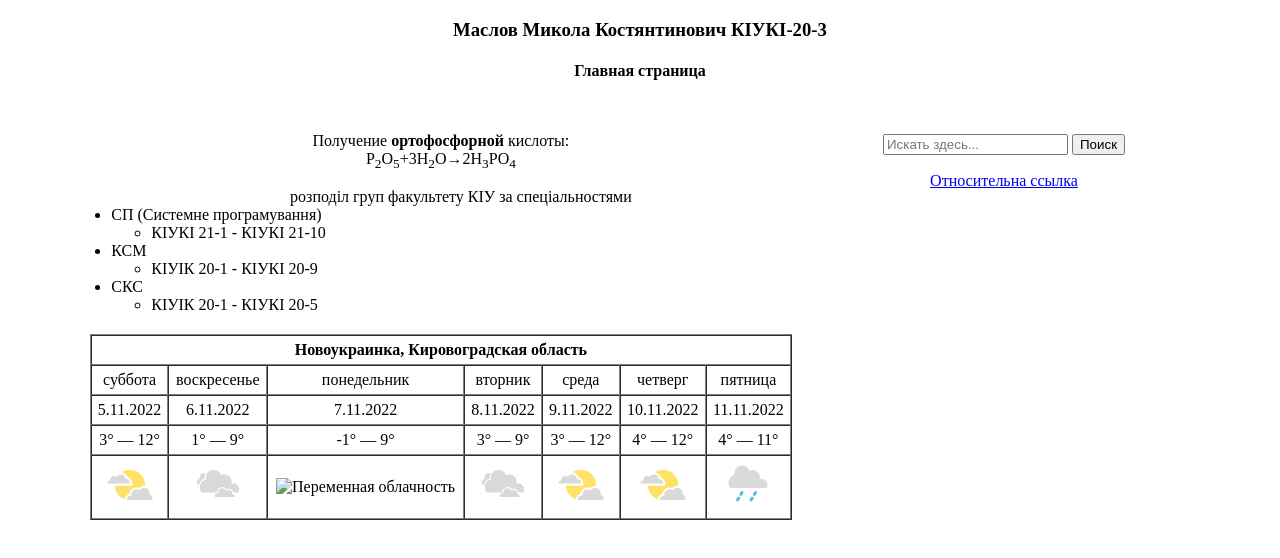
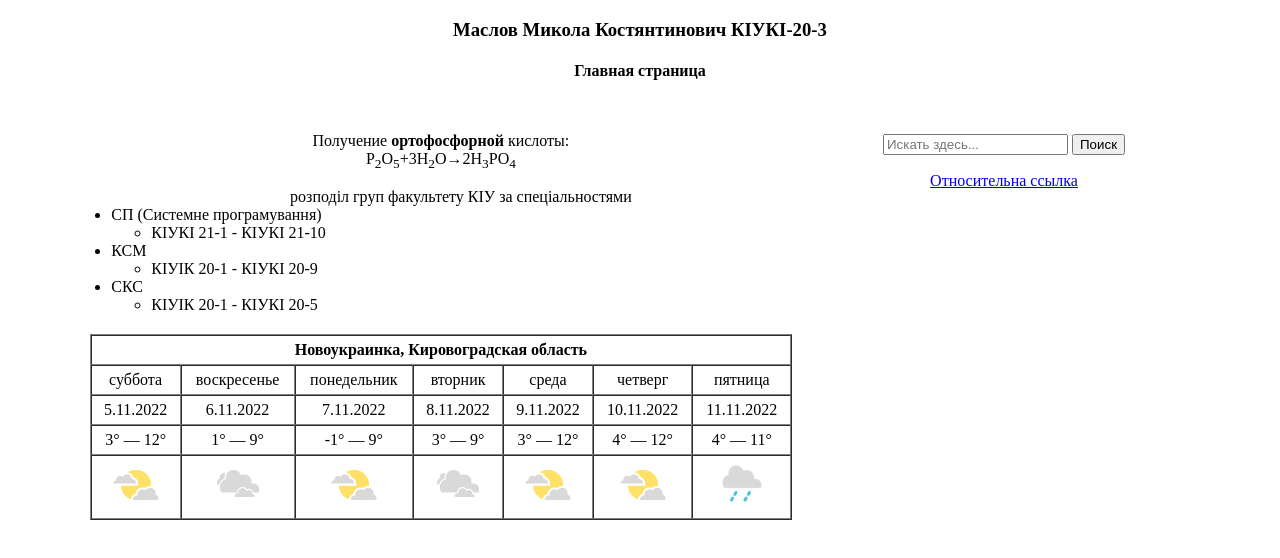
Before and after one commit to MaslovMukola/Lab_ITex, a plain HTML site: page index.html in a window 1280 px wide. Drawn offline with Linux system fonts and the light colour scheme.

Commit message:
Update index.html

```diff
--- a/index.html
+++ b/index.html
@@ -82,7 +82,7 @@
                 <tr align="center">
                     <td><img src="../Lab_ITex/partly_cloudy.png" alt="Переменная облачность"></td>
                     <td><img src="../Lab_ITex/cloudy.png" alt="Облачно"></td>
-                    <td><img src="../Lab_ITexx/partly_cloudy.png" alt="Переменная облачность"></td>
+                    <td><img src="../Lab_ITex/partly_cloudy.png" alt="Переменная облачность"></td>
                     <td><img src="../Lab_ITex/cloudy.png" alt="Облачно"></td>
                     <td><img src="../Lab_ITex/partly_cloudy.png" alt="Переменная облачность"></td>
                     <td><img src="../Lab_ITex/partly_cloudy.png" alt="Переменная облачность"></td>
```
